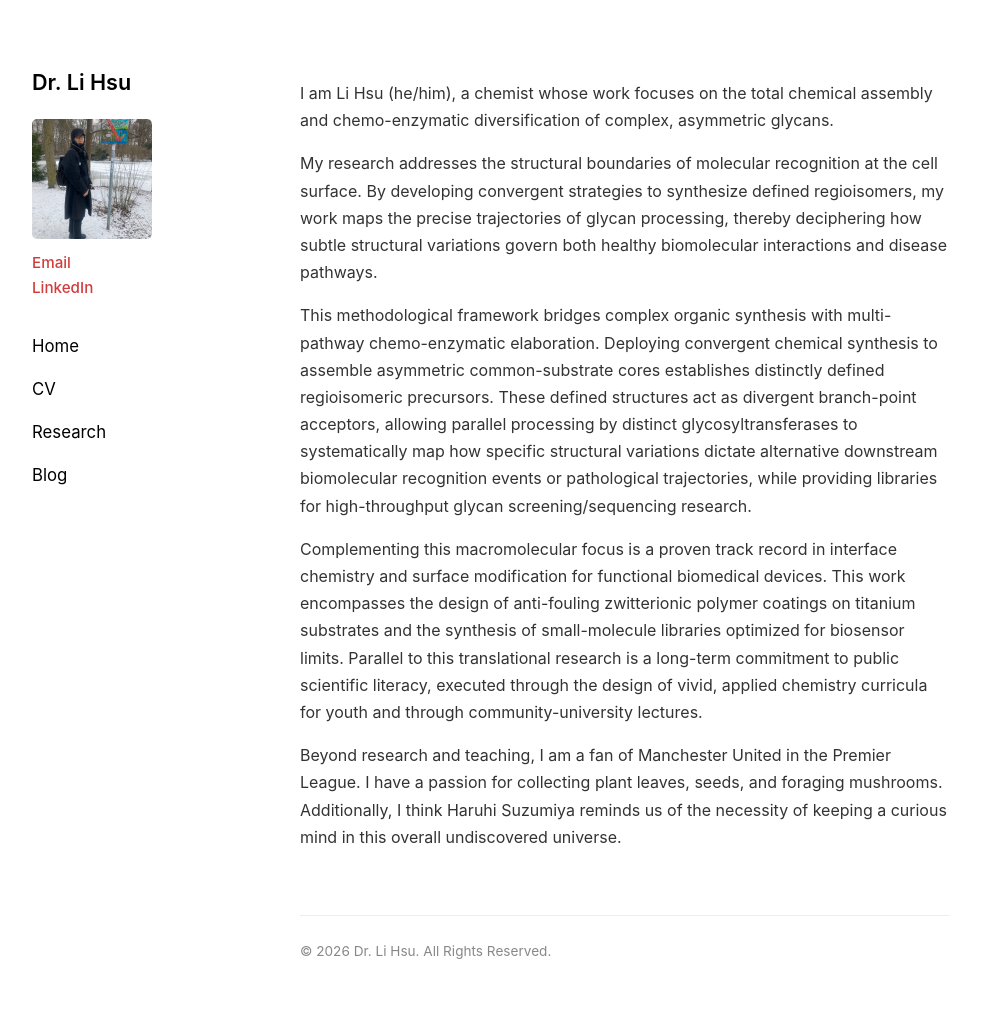
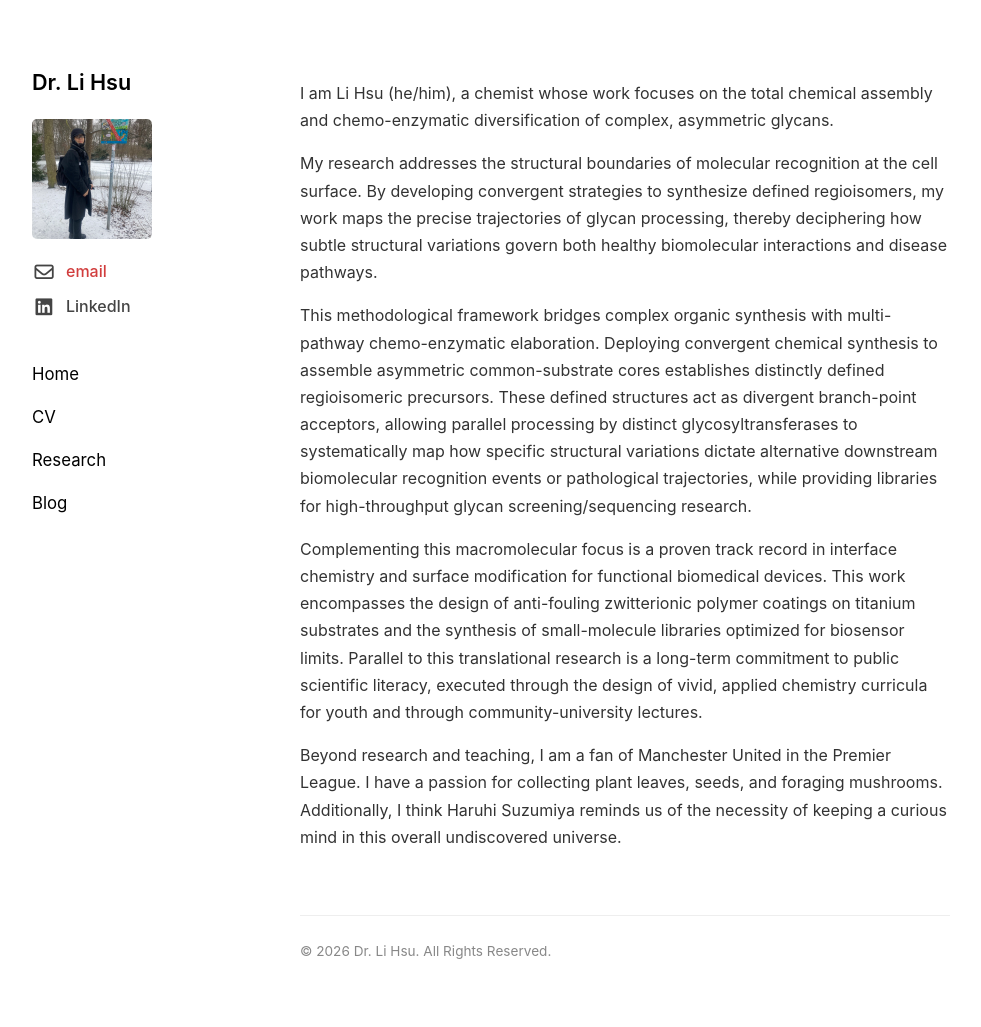
Before and after one commit to lorenzlhsu/lorenzlhsu.github.io, a Jekyll site: the page built from index.md, in a window 1280 px wide. Shown: the whole page, without its empty margins (133-1114 px from the left). Built offline with Jekyll 4.4.1, drawn with Linux system fonts in a browser that asks for light colours.

Commit message:
Update default.html

```diff
--- a/_layouts/default.html
+++ b/_layouts/default.html
@@ -5,6 +5,7 @@
   <meta name="viewport" content="width=device-width, initial-scale=1.0">
   <title>{{ site.title }}</title>
   <link rel="stylesheet" href="{{ '/assets/style.css' | relative_url }}">
+  <link rel="stylesheet" href="https://cdnjs.cloudflare.com/ajax/libs/font-awesome/6.4.0/css/all.min.css">
 </head>
 <body>
   <div class="container">
@@ -12,12 +13,18 @@
     <nav class="sidebar">
       <h1><a href="{{ '/' | relative_url }}">{{ site.title }}</a></h1>
 
-      <div style="margin-bottom: 2rem;">
-        <img src="{{ '/assets/profile.jpeg' | relative_url }}" alt="Profile Photo" style="width: 120px; height: 120px; object-fit: cover; border-radius: 5px; margin-bottom: 0.8rem; display: block; background-color: #f4f4f4;">
+      <div style="margin-bottom: 2.5rem;">
+        <img src="{{ '/assets/profile1.jpeg' | relative_url }}" alt="Profile Photo" style="width: 120px; height: 120px; object-fit: cover; border-radius: 5px; margin-bottom: 1.2rem; display: block; background-color: #f4f4f4;">
 
-        <div style="font-size: 0.95rem; line-height: 1.6; font-weight: 500;">
-          <a href="mailto:lorenzlihsul@gmail.com" style="color: #d13d3d; text-decoration: none;">Email</a><br>
-          <a href="https://www.linkedin.com/in/li-hsu-58a61b70/" target="_blank" style="color: #d13d3d; text-decoration: none;">LinkedIn</a>
+        <div style="font-size: 1rem; font-weight: 500;">
+          <div style="display: flex; align-items: center; gap: 10px; margin-bottom: 0.5rem;">
+            <i class="fa-regular fa-envelope" style="color: #444; font-size: 1.2rem; width: 24px; text-align: center;"></i>
+            <a href="mailto:lorenzlihsu@gmail.com" style="color: #d13d3d; text-decoration: none;">email</a>
+          </div>
+          <div style="display: flex; align-items: center; gap: 10px;">
+            <i class="fa-brands fa-linkedin" style="color: #444; font-size: 1.2rem; width: 24px; text-align: center;"></i>
+            <a href="https://www.linkedin.com/in/li-hsu-58a61b70/" target="_blank" style="color: #444; text-decoration: none;">LinkedIn</a>
+          </div>
         </div>
       </div>
 
```
